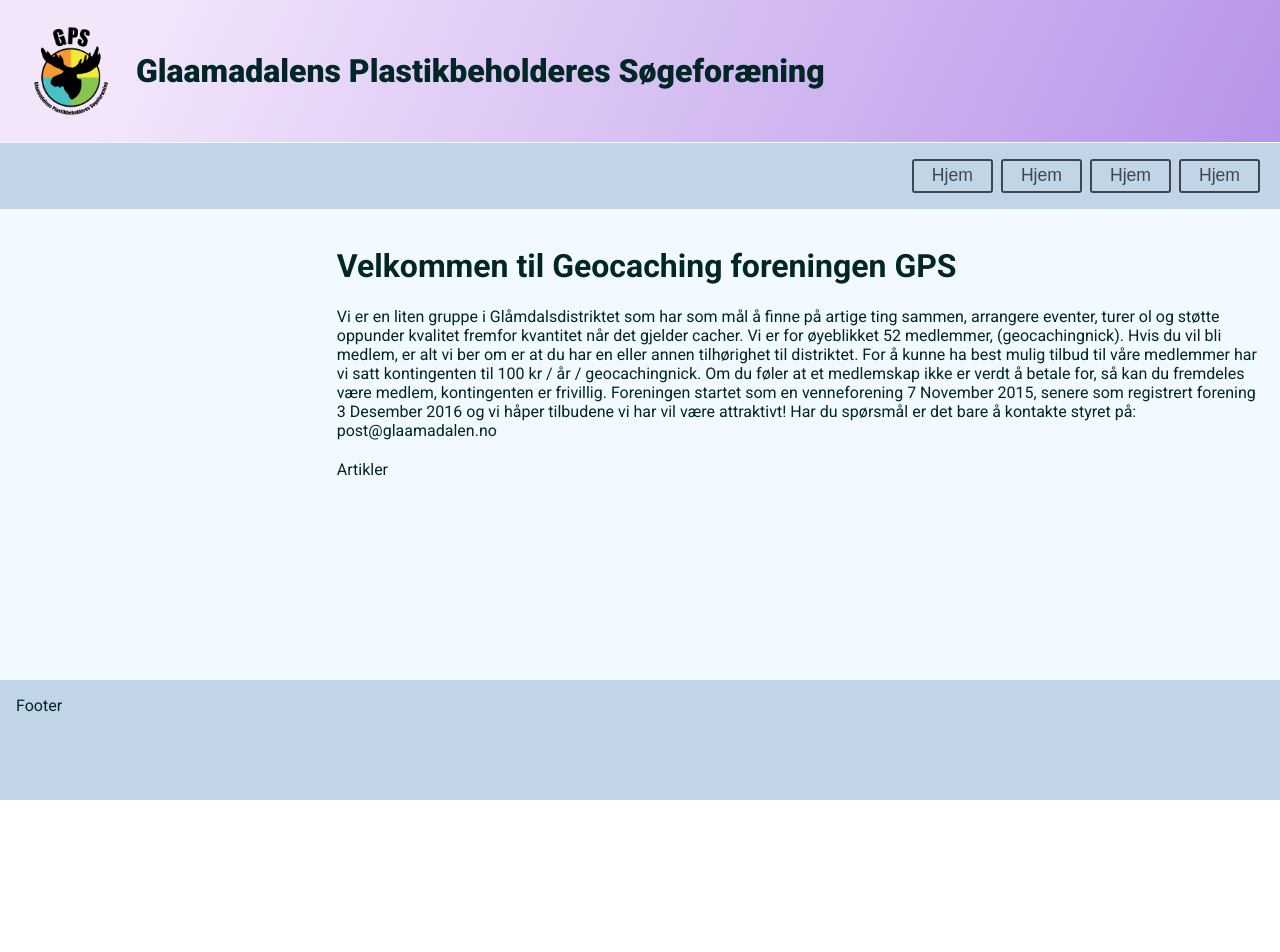
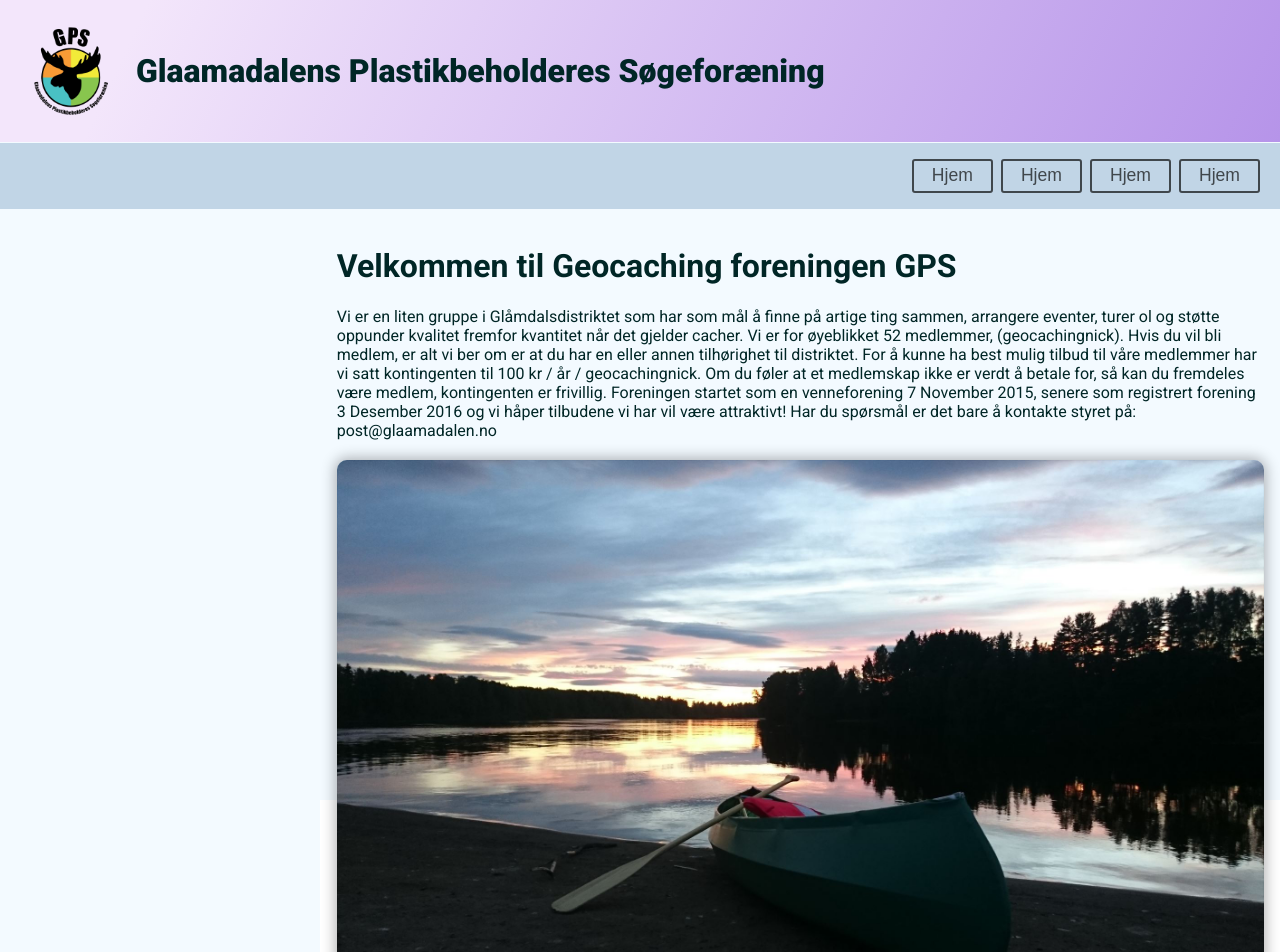
Before and after one commit to OleTjernstad/gps.cms, a Next.js app: page / in a window 1280 px wide. Shown: the top 952 px of the page. Before the commit the page ends 800 px from the top, so only its background shows below. Built offline with nearby package versions, Linux system fonts and the light colour scheme.

Commit message:
added Card image

```diff
--- /dev/null
+++ b/layouts/content/articleCard.tsx
@@ -0,0 +1,33 @@
+import Image from "next/image";
+import Test from "../../public/image/test.jpg";
+import styled from "styled-components";
+
+const Card = styled.article`
+  border-radius: 10px;
+  box-shadow: 0 0 14px 2px rgba(0, 0, 0, 0.3);
+  background-color: #c1d5e6;
+  width: 100%;
+`;
+const ImageWrapper = styled.div`
+  position: relative;
+  width: 100%;
+  height: calc(100%);
+  overflow: hidden;
+`;
+
+export const ArticleCard = () => {
+  return (
+    <Card>
+      <ImageWrapper>
+        <Image
+          style={{ borderRadius: "10px 10px 0 0" }}
+          src={Test}
+          layout="responsive"
+          objectFit="contain"
+          alt="test image"
+        />
+      </ImageWrapper>
+      Card
+    </Card>
+  );
+};
--- a/pages/index.tsx
+++ b/pages/index.tsx
@@ -1,3 +1,4 @@
+import { ArticleCard } from "../layouts/content/articleCard";
 import Head from "next/head";
 import { Landing } from "../layouts/content/landing";
 import { MainLayout } from "../layouts/main";
@@ -14,10 +15,10 @@ const Home: NextPage = () => {
           title="Velkommen til Geocaching foreningen GPS"
           topSection="Vi er en liten gruppe i Glåmdalsdistriktet som har som mål å finne på artige ting sammen, arrangere eventer, turer ol og støtte oppunder kvalitet fremfor kvantitet når det gjelder cacher. Vi er for øyeblikket 52 medlemmer, (geocachingnick).
 
-Hvis du vil bli medlem, er alt vi ber om er at du har en eller annen tilhørighet til distriktet. For å kunne ha best mulig tilbud til våre medlemmer har vi satt kontingenten til 100 kr / år / geocachingnick. Om du føler at et medlemskap ikke er verdt å betale for, så kan du fremdeles være medlem, kontingenten er frivillig.
-Foreningen startet som en venneforening 7 November 2015, senere som registrert forening 3 Desember 2016 og vi håper tilbudene vi har vil være attraktivt! Har du spørsmål er det bare å kontakte styret på: post@glaamadalen.no"
+              Hvis du vil bli medlem, er alt vi ber om er at du har en eller annen tilhørighet til distriktet. For å kunne ha best mulig tilbud til våre medlemmer har vi satt kontingenten til 100 kr / år / geocachingnick. Om du føler at et medlemskap ikke er verdt å betale for, så kan du fremdeles være medlem, kontingenten er frivillig.
+              Foreningen startet som en venneforening 7 November 2015, senere som registrert forening 3 Desember 2016 og vi håper tilbudene vi har vil være attraktivt! Har du spørsmål er det bare å kontakte styret på: post@glaamadalen.no"
         >
-          Artikler
+          <ArticleCard />
         </Landing>
       </MainLayout>
     </>
```
Also changed, not shown: public/image/test.jpg (added).
